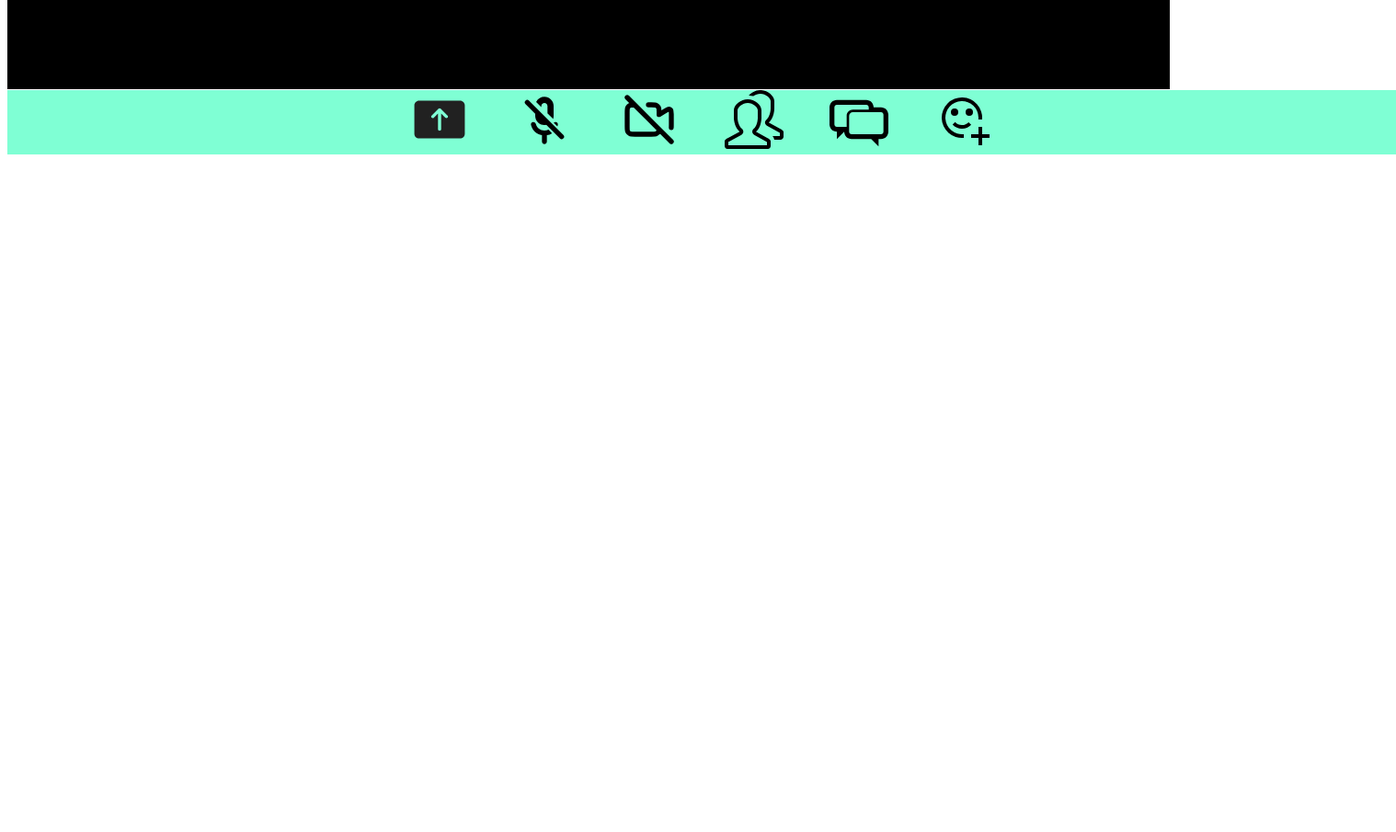
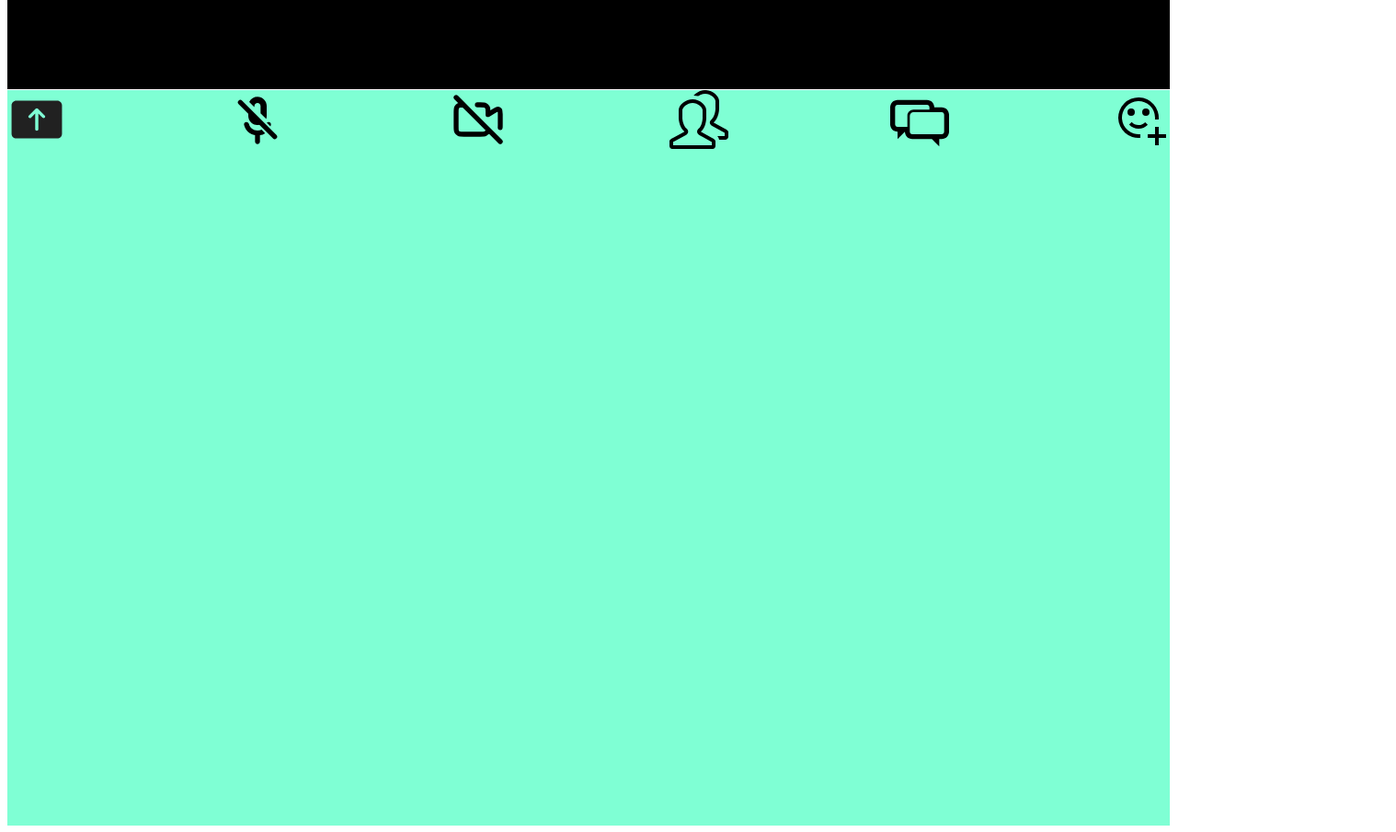
Before and after one commit to Tarunsai69/googlemeet, a plain HTML site: page index.html in a window 1280 px wide. Shown: the part 3428-4333 px from the top of the page at 92% size, 1518 px wide, since content can reach past the window. Before the commit the page ends 3603 px from the top, so only its background shows below. Drawn offline with Linux system fonts and the light colour scheme.

Commit message:
Update pictures.css

```diff
--- a/pictures.css
+++ b/pictures.css
@@ -194,12 +194,12 @@ color: darkgreen;
 }
 #box{
     border: 20px soild yellow;
-    width: 1510px;
-    height: 70px;
+    width:50wh;
+    height: 100vh;
     background-color: aquamarine;
     display: flex;
-    gap: 50px;
-    justify-content: center;
+/*     gap: 50px; */
+    justify-content:space-between;
     position:relative;
     top:1px;
 }
```
